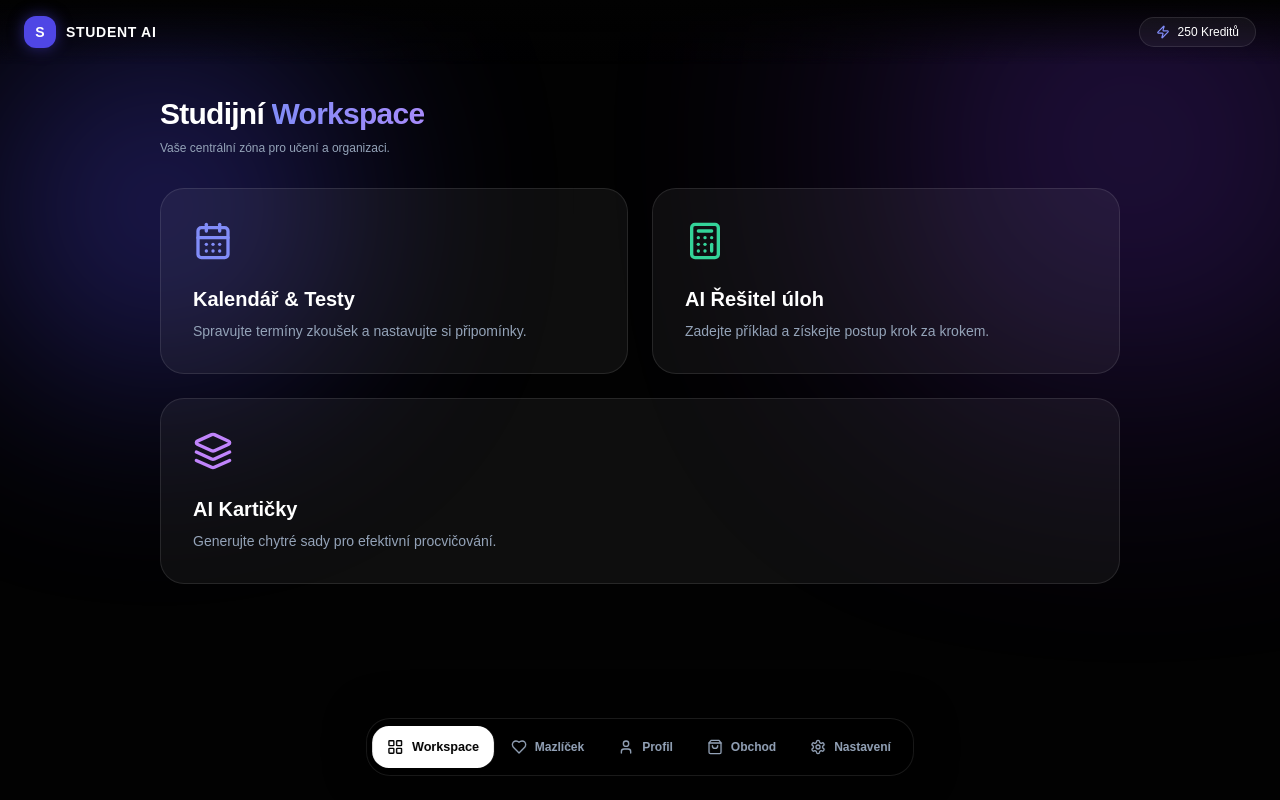
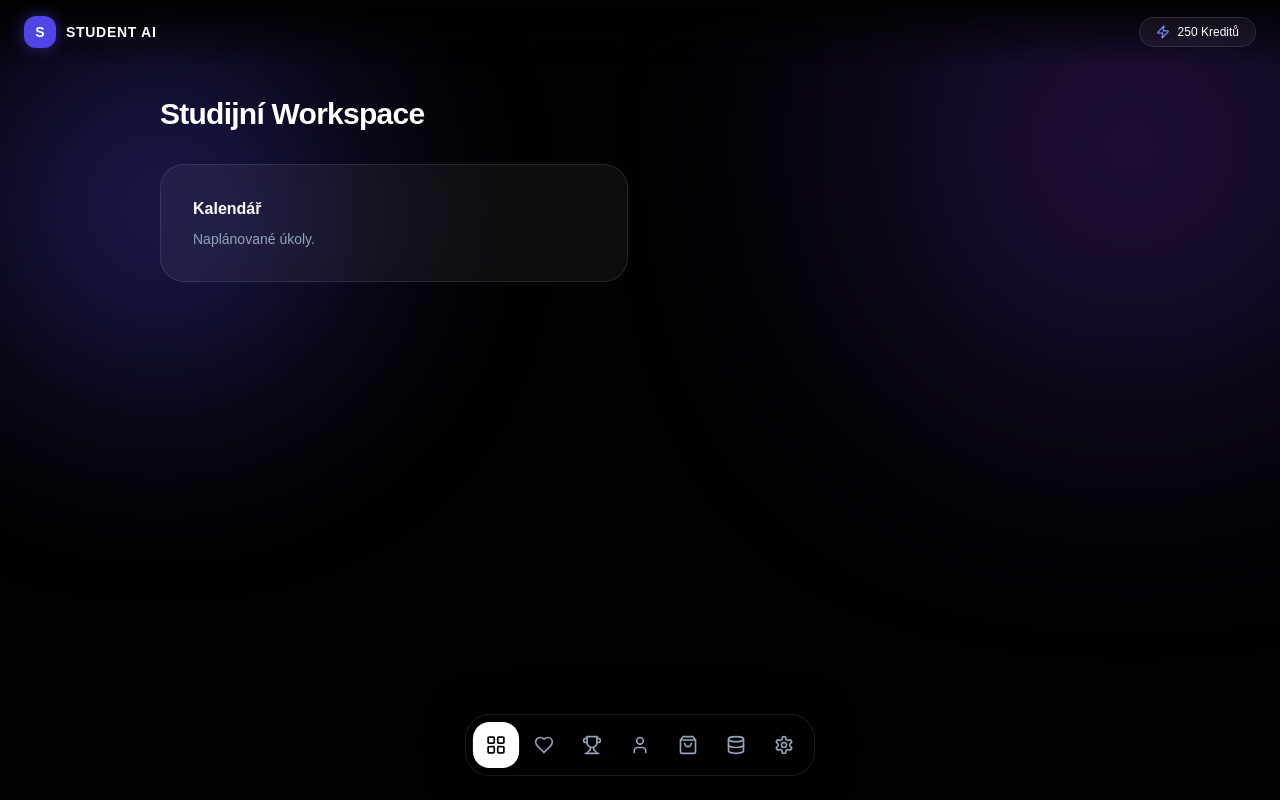
Before and after one commit to InfinityLook/Student-Ai, a Next.js app: page / in a window 1280 px wide. Built offline with nearby package versions, Linux system fonts and the light colour scheme.

Commit message:
Add new icons and update navigation items

```diff
--- a/components/DashboardShell.tsx
+++ b/components/DashboardShell.tsx
@@ -10,21 +10,24 @@ import {
   LayoutGrid,
   Zap,
   Heart,
-  Settings
+  Settings,
+  Trophy,     // Nová ikona
+  Database    // Nová ikona
 } from 'lucide-react';
 import CalendarModule from './modules/CalendarModule';
 
 export default function DashboardShell() {
   const [activeView, setActiveView] = useState('workspace');
   const [userCredits] = useState(250);
-  const [petLevel] = useState(3);
-  const [petXp] = useState(75);
 
+  // Aktualizované menu
   const navItems = [
     { id: 'workspace', label: 'Workspace', icon: LayoutGrid },
     { id: 'pet', label: 'Mazlíček', icon: Heart },
+    { id: 'rewards', label: 'Odměny', icon: Trophy },
     { id: 'profile', label: 'Profil', icon: User },
     { id: 'store', label: 'Obchod', icon: ShoppingBag },
+    { id: 'storage', label: 'Úložiště', icon: Database },
     { id: 'settings', label: 'Nastavení', icon: Settings },
   ];
 
@@ -52,168 +55,90 @@ export default function DashboardShell() {
           <div className="w-8 h-8 rounded-xl bg-indigo-600 flex items-center justify-center font-bold text-sm shadow-[0_0_15px_rgba(79,70,229,0.5)]">S</div>
           <span className="font-bold tracking-wider text-sm">STUDENT AI</span>
         </div>
-        <div
-          onClick={() => setActiveView('store')}
-          className="flex items-center gap-2 bg-white/5 hover:bg-white/10 border border-white/10 px-4 py-1.5 rounded-full text-xs font-medium cursor-pointer transition-all"
-        >
+        <div className="flex items-center gap-2 bg-white/5 border border-white/10 px-4 py-1.5 rounded-full text-xs font-medium cursor-pointer transition-all hover:bg-white/10">
           <Zap className="w-3.5 h-3.5 text-indigo-400" />
           <span>{userCredits} Kreditů</span>
         </div>
       </header>
 
       {/* Hlavní obsah */}
-      <main className="relative z-10 pt-24 pb-36 px-4 md:px-8 max-w-5xl mx-auto">
+      <main className="relative z-10 pt-24 pb-36 px-4 md:px-8 max-w-5xl mx-auto min-h-[80vh]">
 
-        {/* 1. STUDIJNÍ WORKSPACE */}
+        {/* Renderování obsahu podle aktivního view */}
         {activeView === 'workspace' && (
-          <div className="space-y-8 animate-fade-in">
-            <div>
-              <h1 className="text-3xl font-black tracking-tight mb-2">
-                Studijní <span className="text-transparent bg-clip-text bg-gradient-to-r from-indigo-400 to-violet-400">Workspace</span>
-              </h1>
-              <p className="text-slate-400 text-xs">Vaše centrální zóna pro učení a organizaci.</p>
-            </div>
-
+          <div className="space-y-8">
+            <h1 className="text-3xl font-black tracking-tight">Studijní Workspace</h1>
             <div className="grid grid-cols-1 md:grid-cols-2 gap-6">
-              {/* Kalendář karta */}
-              <div
-                onClick={() => setActiveView('calendar')}
-                className="group relative overflow-hidden rounded-3xl bg-white/5 border border-white/10 p-8 hover:border-indigo-500/50 transition-all duration-500 hover:scale-[1.01] cursor-pointer"
-              >
-                <div className="absolute inset-0 bg-gradient-to-br from-indigo-500/10 to-transparent opacity-0 group-hover:opacity-100 transition-opacity" />
-                <CalendarDays className="w-10 h-10 text-indigo-400 mb-6 group-hover:scale-110 transition-transform" />
-                <h2 className="text-xl font-bold mb-2">Kalendář & Testy</h2>
-                <p className="text-slate-400 text-sm">Spravujte termíny zkoušek a nastavujte si připomínky.</p>
-              </div>
-
-              {/* AI Řešitel */}
-              <div className="group relative overflow-hidden rounded-3xl bg-white/5 border border-white/10 p-8 hover:border-emerald-500/50 transition-all duration-500 hover:scale-[1.01] cursor-pointer">
-                <div className="absolute inset-0 bg-gradient-to-br from-emerald-500/10 to-transparent opacity-0 group-hover:opacity-100 transition-opacity" />
-                <Calculator className="w-10 h-10 text-emerald-400 mb-6 group-hover:scale-110 transition-transform" />
-                <h2 className="text-xl font-bold mb-2">AI Řešitel úloh</h2>
-                <p className="text-slate-400 text-sm">Zadejte příklad a získejte postup krok za krokem.</p>
-              </div>
-
-              {/* Kartičky */}
-              <div className="group relative overflow-hidden rounded-3xl bg-white/5 border border-white/10 p-8 hover:border-purple-500/50 transition-all duration-500 hover:scale-[1.01] cursor-pointer md:col-span-2">
-                <div className="absolute inset-0 bg-gradient-to-br from-purple-500/10 to-transparent opacity-0 group-hover:opacity-100 transition-opacity" />
-                <Layers className="w-10 h-10 text-purple-400 mb-6 group-hover:scale-110 transition-transform" />
-                <h2 className="text-xl font-bold mb-2">AI Kartičky</h2>
-                <p className="text-slate-400 text-sm">Generujte chytré sady pro efektivní procvičování.</p>
+              {/* Zde by byl Váš grid */}
+              <div className="p-8 rounded-3xl bg-white/5 border border-white/10 backdrop-blur-md">
+                 <h2 className="font-bold mb-2">Kalendář</h2>
+                 <p className="text-slate-400 text-sm">Naplánované úkoly.</p>
               </div>
             </div>
           </div>
         )}
 
-        {/* Kalendář modul */}
-        {activeView === 'calendar' && (
-          <div className="space-y-4">
-            <button
-              onClick={() => setActiveView('workspace')}
-              className="text-xs text-indigo-400 font-bold hover:underline mb-2 flex items-center gap-1"
-            >
-              ← Zpět do Workspace
-            </button>
-            <CalendarModule />
-          </div>
-        )}
+        {/* --- NOVÉ SEKCE --- */}
 
-        {/* 2. MAZLÍČEK */}
-        {activeView === 'pet' && (
-          <div className="bg-white/5 border border-white/10 rounded-3xl p-8 backdrop-blur-md text-center space-y-6 max-w-lg mx-auto">
-            <div className="w-24 h-24 mx-auto bg-gradient-to-tr from-pink-500 to-indigo-500 rounded-3xl flex items-center justify-center shadow-lg shadow-pink-500/20 animate-bounce">
-              <Heart className="w-12 h-12 text-white" />
-            </div>
-            <div>
-              <h2 className="text-2xl font-bold">Váš Studijní Mazlíček</h2>
-              <p className="text-xs text-slate-400 mt-1">Úroveň {petLevel} • Rostete spolu s učením!</p>
-            </div>
-            <div className="bg-black/40 p-4 rounded-2xl border border-white/5 space-y-2 text-left">
-              <div className="flex justify-between text-xs font-semibold">
-                <span>XP Progress</span>
-                <span>{petXp} / 100 XP</span>
-              </div>
-              <div className="w-full bg-white/10 h-2.5 rounded-full overflow-hidden">
-                <div className="bg-gradient-to-r from-pink-500 to-indigo-500 h-full rounded-full" style={{ width: `${petXp}%` }} />
-              </div>
-            </div>
-            <p className="text-xs text-slate-400">Mazlíček získáva energii za každý splněný test a odevzdaný úkol!</p>
-          </div>
-        )}
-
-        {/* 3. PROFIL */}
-        {activeView === 'profile' && (
-          <div className="bg-white/5 border border-white/10 rounded-3xl p-8 backdrop-blur-md max-w-xl mx-auto space-y-6">
-            <h2 className="text-2xl font-bold">Můj Profil</h2>
-            <div className="flex items-center gap-4 bg-black/40 p-4 rounded-2xl border border-white/5">
-              <div className="w-14 h-14 rounded-2xl bg-indigo-600 flex items-center justify-center font-bold text-lg">
-                ST
-              </div>
-              <div>
-                <h3 className="font-bold text-sm">Aktivní Student</h3>
-                <p className="text-xs text-slate-400">student@skola.cz</p>
-              </div>
+        {activeView === 'rewards' && (
+          <div className="bg-white/5 border border-white/10 rounded-3xl p-8 backdrop-blur-md max-w-2xl mx-auto text-center space-y-6">
+            <Trophy className="w-16 h-16 text-yellow-400 mx-auto" />
+            <h2 className="text-2xl font-bold">Tvé Odměny</h2>
+            <p className="text-slate-400">Zde uvidíš získané badge a odměny za studium.</p>
+            <div className="grid grid-cols-3 gap-4 mt-8">
+                {[1,2,3].map(i => (
+                    <div key={i} className="aspect-square rounded-2xl bg-white/5 flex items-center justify-center border border-white/5">
+                        <span className="text-2xl">🏆</span>
+                    </div>
+                ))}
             </div>
           </div>
         )}
 
-        {/* 4. OBCHOD */}
-        {activeView === 'store' && (
-          <div className="bg-white/5 border border-white/10 rounded-3xl p-8 backdrop-blur-md max-w-xl mx-auto space-y-6 text-center">
-            <h2 className="text-2xl font-bold">Obchod s kredity</h2>
-            <p className="text-xs text-slate-400">Dobijte si balíček kreditů pro neomezené AI funkce.</p>
-            <div className="bg-gradient-to-br from-indigo-950/50 to-black border border-indigo-500/30 p-6 rounded-3xl space-y-4">
-              <h3 className="font-bold text-base">Student Pro Pack</h3>
-              <p className="text-3xl font-black text-indigo-400">500 kreditů</p>
-              <button className="w-full py-3 bg-indigo-600 hover:bg-indigo-500 text-white rounded-2xl text-xs font-bold transition">
-                Zakoupit za 199 Kč
-              </button>
+        {activeView === 'storage' && (
+          <div className="bg-white/5 border border-white/10 rounded-3xl p-8 backdrop-blur-md max-w-2xl mx-auto space-y-6">
+            <h2 className="text-2xl font-bold flex items-center gap-3">
+                <Database className="text-blue-400" /> Úložiště souborů
+            </h2>
+            <div className="bg-black/40 rounded-2xl p-6 border border-white/5">
+                <div className="flex justify-between mb-2 text-sm">
+                    <span>Využití cloudu</span>
+                    <span>1.2 GB / 5 GB</span>
+                </div>
+                <div className="w-full bg-white/10 h-2 rounded-full overflow-hidden">
+                    <div className="bg-blue-500 h-full w-[24%]" />
+                </div>
             </div>
           </div>
         )}
 
-        {/* 5. NASTAVENÍ */}
-        {activeView === 'settings' && (
-          <div className="bg-white/5 border border-white/10 rounded-3xl p-8 backdrop-blur-md max-w-xl mx-auto space-y-6">
-            <h2 className="text-2xl font-bold">Nastavení aplikace</h2>
-            <div className="space-y-4 text-xs">
-              <div className="flex justify-between items-center bg-black/40 p-4 rounded-2xl border border-white/5">
-                <span>Tmavý režim (Dark Mode)</span>
-                <span className="text-indigo-400 font-bold">Aktivní</span>
-              </div>
-              <div className="flex justify-between items-center bg-black/40 p-4 rounded-2xl border border-white/5">
-                <span>Notifikace a připomínky</span>
-                <span className="text-emerald-400 font-bold">Zapnuto</span>
-              </div>
-            </div>
-          </div>
-        )}
+        {/* (Ostatní moduly jako pet, profile, store, settings zůstávají stejné jako předtím) */}
+        {activeView === 'pet' && <div className="text-center">Sekce Mazlíček...</div>}
+        {activeView === 'profile' && <div className="text-center">Sekce Profil...</div>}
+        {activeView === 'store' && <div className="text-center">Sekce Obchod...</div>}
+        {activeView === 'settings' && <div className="text-center">Sekce Nastavení...</div>}
 
       </main>
 
       {/* PLOVOUCÍ SPODNÍ DOCK */}
-      <nav className="fixed bottom-6 left-1/2 -translate-x-1/2 z-50 flex items-center gap-1.5 p-2 rounded-3xl bg-black/60 backdrop-blur-2xl border border-white/10 shadow-[0_0_40px_rgba(0,0,0,0.6)]">
+      <nav className="fixed bottom-6 left-1/2 -translate-x-1/2 z-50 flex items-center gap-1 p-2 rounded-3xl bg-black/60 backdrop-blur-2xl border border-white/10 shadow-[0_0_40px_rgba(0,0,0,0.6)]">
         {navItems.map((item) => {
           const Icon = item.icon;
-          const isActive = activeView === item.id || (item.id === 'workspace' && activeView === 'calendar');
+          const isActive = activeView === item.id;
           return (
             <button
               key={item.id}
               onClick={() => setActiveView(item.id)}
-              className={`relative flex items-center gap-2 px-3.5 py-3 rounded-2xl transition-all duration-300 ease-out group ${
+              className={`relative flex items-center justify-center p-3 rounded-2xl transition-all duration-300 ease-out ${
                 isActive ? 'bg-white text-black shadow-lg scale-105' : 'text-slate-400 hover:text-white hover:bg-white/10'
               }`}
               title={item.label}
             >
-              <Icon className="w-4 h-4" />
-              <span className="text-xs font-semibold hidden md:inline">{item.label}</span>
-              {isActive && (
-                <span className="absolute -top-1 -right-1 w-2 h-2 bg-indigo-500 rounded-full animate-pulse md:hidden" />
-              )}
+              <Icon className="w-5 h-5" />
             </button>
           );
         })}
       </nav>
     </div>
   );
-        }
+}
```
